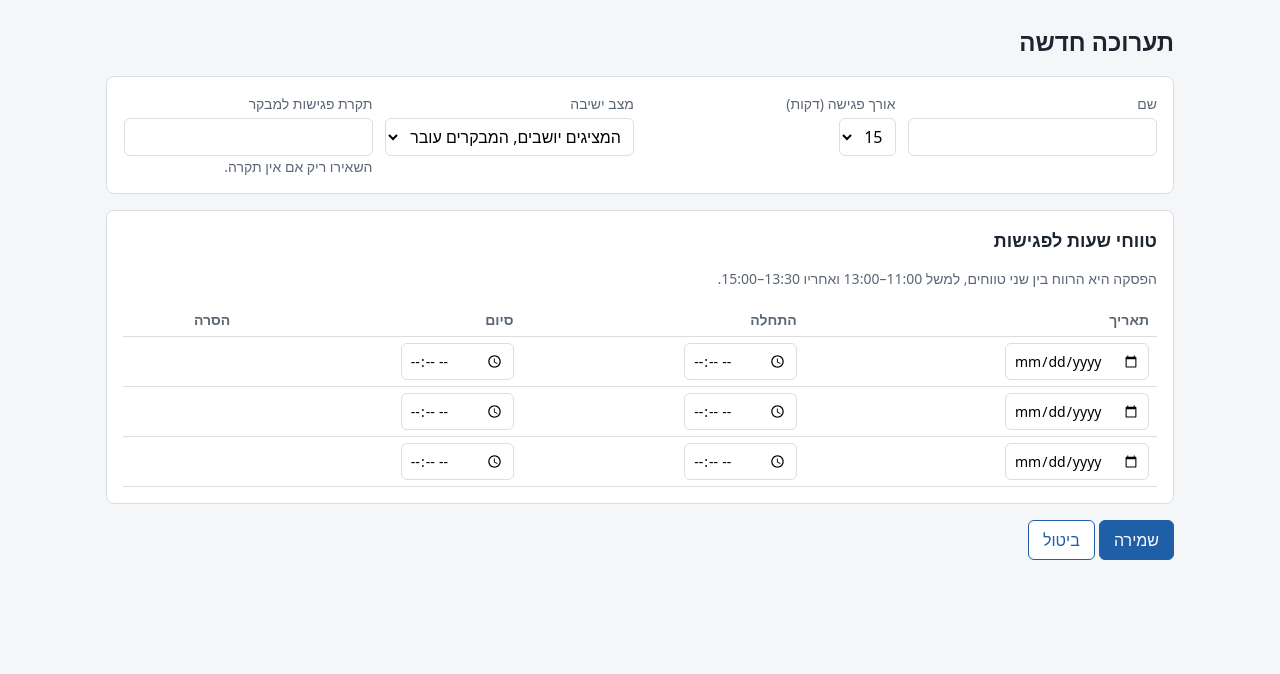
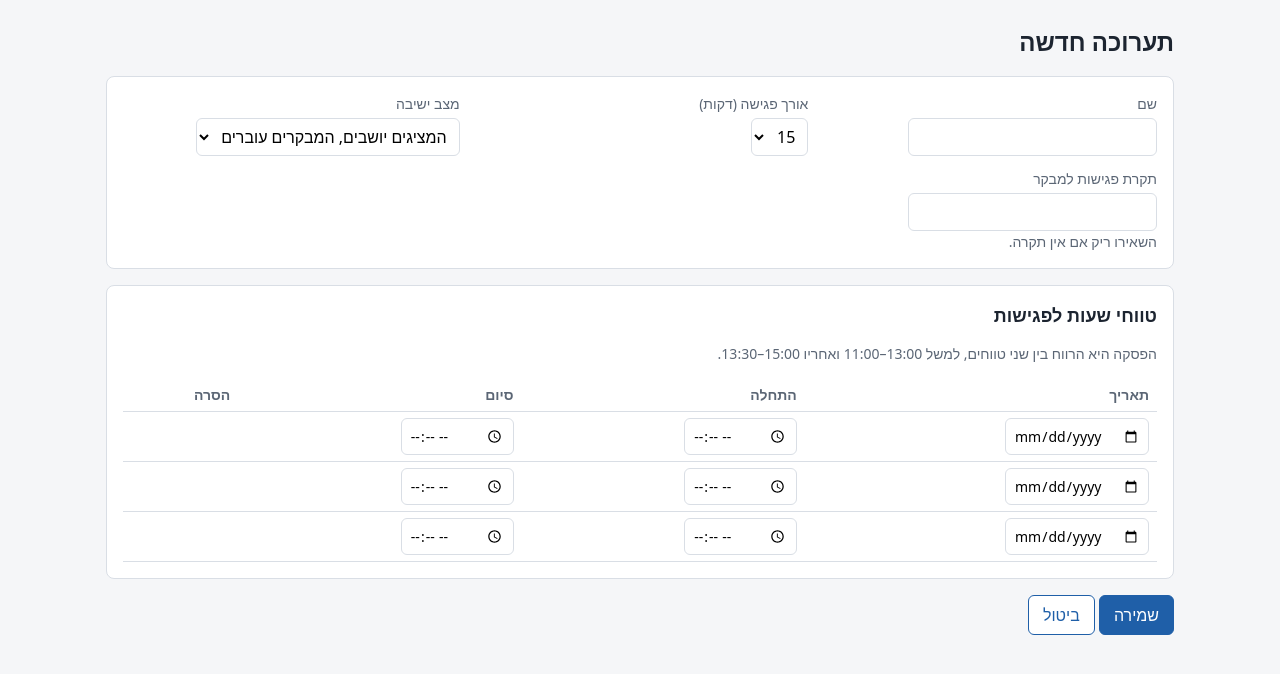
Before and after one commit to fatael/expo-meetings, a Django app: page /new/ in a window 1280 px wide. Shown: the part 52-726 px from the top of the page. Run offline with Django 5.2, Linux system fonts and the light colour scheme; the visitor is signed in with stand-in values (Sample User, id 1).

Commit message:
Fix reversed time example and cramped fields on the exhibition form
Co-Authored-By: Claude Fable 5.2 <noreply@anthropic.com>
Claude-Session: https://claude.ai/code/session_01WRisXKHcbox8zLoTRaiK4f

```diff
--- a/meetings/i18n.py
+++ b/meetings/i18n.py
@@ -34,7 +34,7 @@ HEBREW = {
     "Leave empty for no limit.": "השאירו ריק אם אין תקרה.",
     "Time ranges": "טווחי שעות לפגישות",
     "A break is the gap between two ranges, for example 11:00–13:00 and 13:30–15:00.":
-        "הפסקה היא הרווח בין שני טווחים, למשל 11:00–13:00 ואחריו 13:30–15:00.",
+        "הפסקה היא הרווח בין שני טווחים, למשל \u206611:00–13:00\u2069 ואחריו \u206613:30–15:00\u2069.",
     "Date": "תאריך",
     "Start": "התחלה",
     "End": "סיום",
--- a/meetings/templates/meetings/base.html
+++ b/meetings/templates/meetings/base.html
@@ -20,6 +20,7 @@
   .muted { color:var(--muted); font-size:14px; }
   .row { display:flex; gap:12px; flex-wrap:wrap; align-items:end; }
   .grid { display:grid; grid-template-columns:repeat(auto-fit,minmax(180px,1fr)); gap:12px; }
+  .grid.form { grid-template-columns:repeat(auto-fit,minmax(260px,1fr)); }
   .stat { border:1px solid var(--line); border-radius:6px; padding:10px 12px; }
   .stat b { display:block; font-size:22px; }
   label { display:block; font-size:14px; color:var(--muted); margin-bottom:4px; }
--- a/meetings/templates/meetings/exhibition_form.html
+++ b/meetings/templates/meetings/exhibition_form.html
@@ -4,7 +4,7 @@
 <form method="post">{% csrf_token %}
   <div class="card">
     {% for error in form.non_field_errors %}<div class="msg error">{{ error|trans:lang }}</div>{% endfor %}
-    <div class="grid">
+    <div class="grid form">
       <div><label for="{{ form.name.id_for_label }}">{% t "Name" %}</label>{{ form.name }}{{ form.name.errors }}</div>
       <div><label for="{{ form.meeting_minutes.id_for_label }}">{% t "Meeting length (minutes)" %}</label>{{ form.meeting_minutes }}</div>
       <div><label for="{{ form.seating.id_for_label }}">{% t "Seating" %}</label>
```
